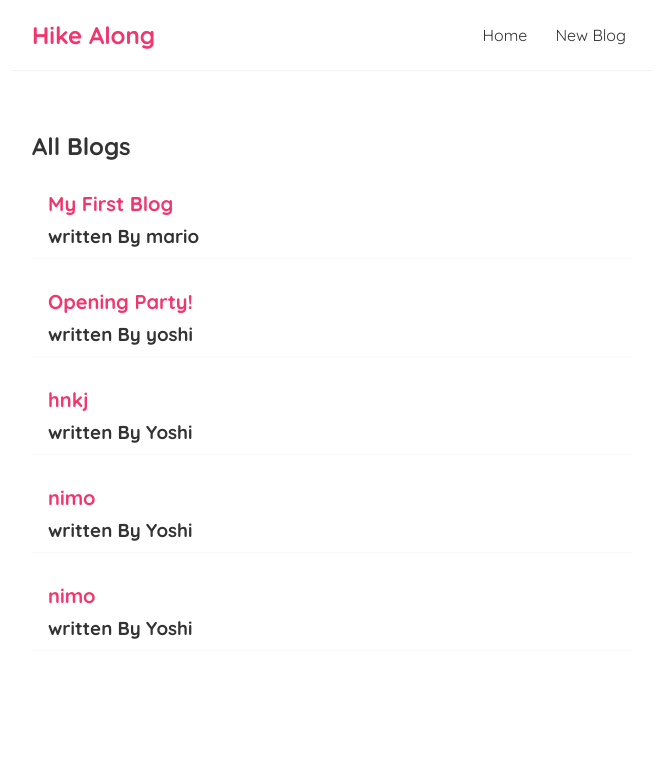
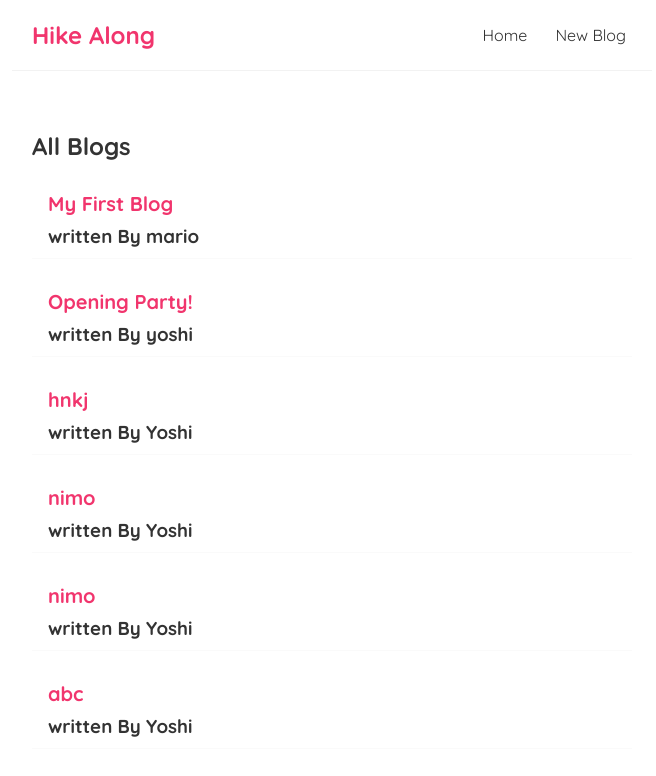
Before and after one commit to Pranotisavadi/Revise-React_blog, a React (Create React App) app: page / in a window 1280 px wide. Shown: the top 776 px of the page, without its empty margins (308-964 px from the left). Built offline with nearby package versions, Linux system fonts and the light colour scheme; data requests are answered from the project's data file.

Commit message:
redirect to home and use Navigate instead of History in V6

```diff
--- a/data/db.json
+++ b/data/db.json
@@ -29,6 +29,12 @@
       "body": "finding Nimo",
       "author": "Yoshi",
       "id": 5
+    },
+    {
+      "title": "abc",
+      "body": "alphabets",
+      "author": "Yoshi",
+      "id": 6
     }
   ]
 }
--- a/src/Create.js
+++ b/src/Create.js
@@ -1,10 +1,12 @@
 import { useState } from "react";
+import { useNavigate } from "react-router-dom";
 
 const  Create = () => {
   const [title, setTitle] = useState('')
   const [body, setBody] = useState('')
   const [author, setAuthor] = useState('Yoshi')
   const [isPending, setIspending] = useState(false)
+  const navigate = useNavigate()
 
   const handleSubmit = (e)=>{
     e.preventDefault();
@@ -18,6 +20,7 @@ const  Create = () => {
     }).then(() =>{
       console.log("New blog added")
       setIspending(false)
+      navigate('/');
     })
 
   }
```
